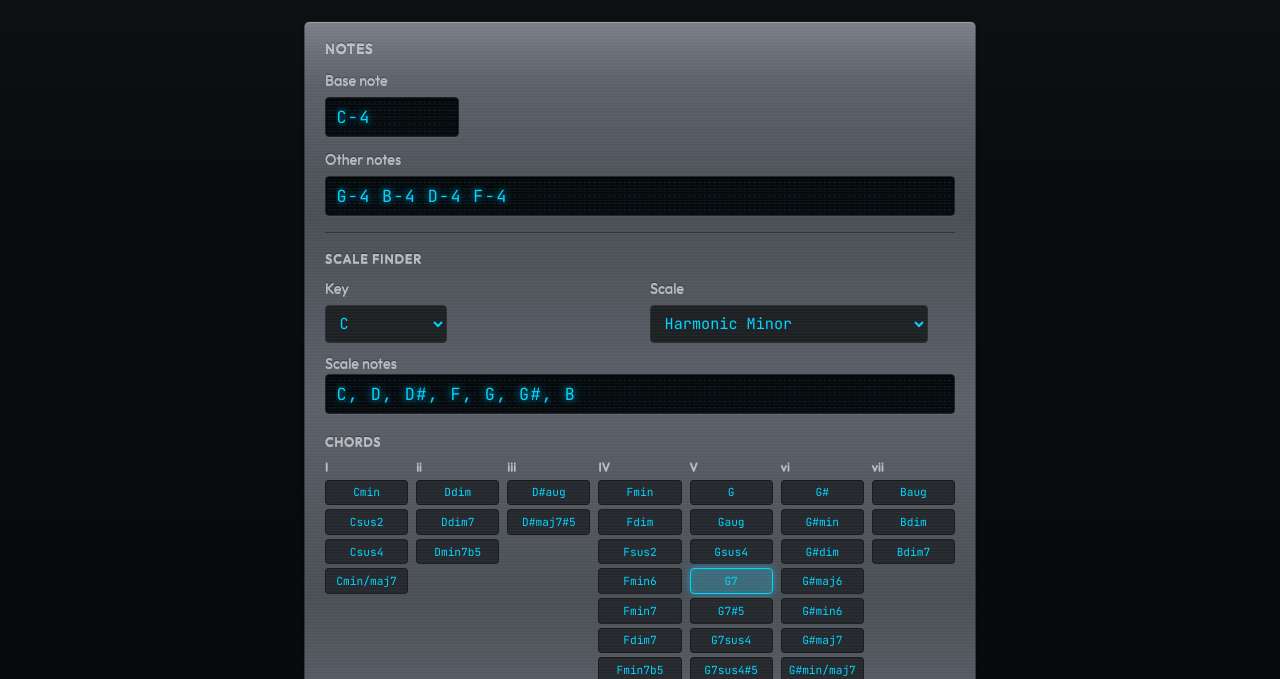
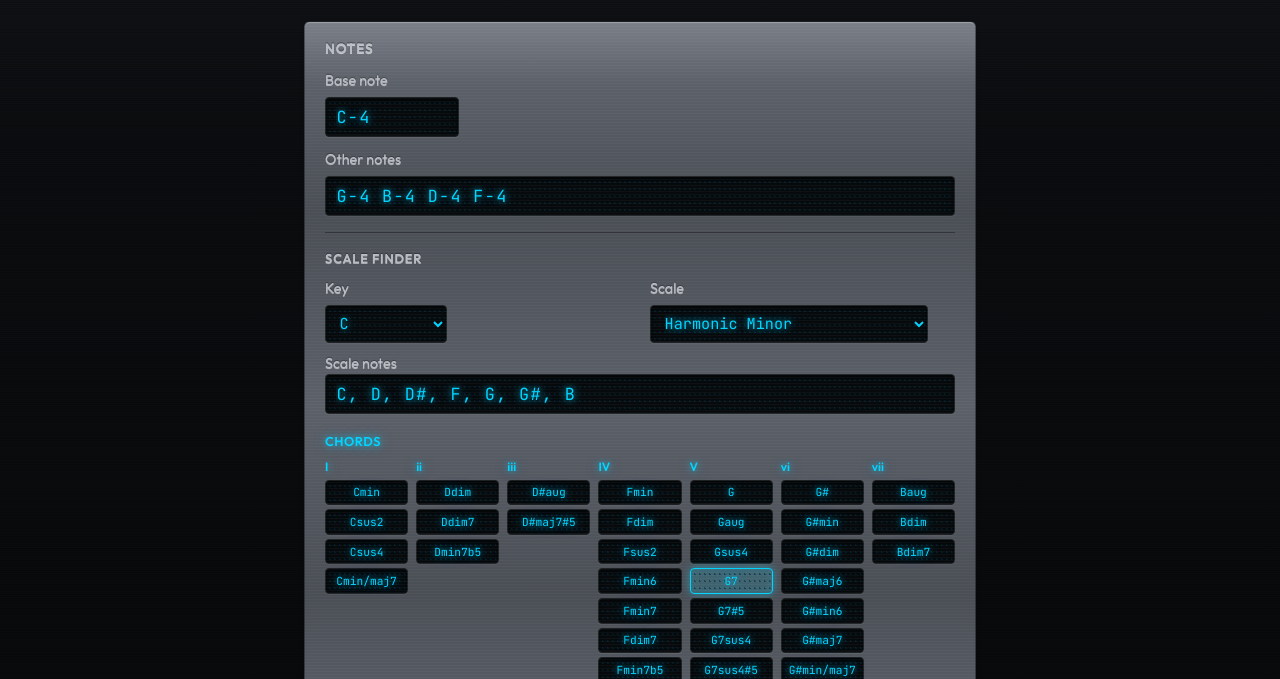
Before and after one commit to robcowell/psymachine_v.0.2_web, a website: page public/index.html in a window 1280 px wide. Both pictures are taken after a click on the button "G7". Shown: the part 121-800 px from the top of the page. Drawn offline with Linux system fonts and the light colour scheme; no server answers; a web font is replaced by a local one.

Commit message:
UI tweaks, mostly colour

```diff
--- a/public/styles.css
+++ b/public/styles.css
@@ -164,7 +164,7 @@ body::before {
     var(--steel-base) 92%,
     var(--steel-dark) 100%
   );
-  overflow: hidden;
+  overflow: visible;
 }
 
 .panel::after {
@@ -311,11 +311,30 @@ body::before {
   font-size: 0.95rem;
   padding: 0.4rem 0.6rem;
   min-width: 8em;
-  background: var(--steel-shadow);
-  border: 1px solid var(--steel-dark);
   border-radius: 4px;
+  border: 1px solid var(--steel-shadow);
   color: var(--led-blue);
+  text-shadow: 0 0 6px var(--led-glow), 0 0 12px var(--led-glow);
   cursor: pointer;
+  /* Match recessed dot-matrix style of base note / other text inputs */
+  background-color: #060a0c;
+  background-image:
+    radial-gradient(circle at center, var(--dot-matrix-unlit) 1px, transparent 1px);
+  background-size: var(--dot-matrix-grid);
+  background-position: 1px 2px;
+  box-shadow:
+    inset 0 2px 4px rgba(0,0,0,0.5),
+    inset 0 -1px 0 rgba(255,255,255,0.03),
+    0 1px 0 rgba(255,255,255,0.05);
+}
+
+.scale-finder select:focus {
+  outline: none;
+  box-shadow:
+    inset 0 2px 4px rgba(0,0,0,0.4),
+    inset 0 -1px 0 rgba(255,255,255,0.05),
+    0 1px 0 rgba(255,255,255,0.05),
+    0 0 0 2px var(--accent);
 }
 
 .scale-finder #scaleNotesDisplay {
@@ -323,14 +342,25 @@ body::before {
   margin-bottom: 0.6rem;
 }
 
+/* Scale finder text input: same recessed dot-matrix as base note (avoid faded look) */
+.scale-finder input[type="text"] {
+  background-color: #060a0c;
+  background-image:
+    radial-gradient(circle at center, var(--dot-matrix-unlit) 1px, transparent 1px);
+  background-size: var(--dot-matrix-grid);
+  background-position: 1px 2px;
+  color: var(--led-blue);
+  text-shadow: 0 0 6px var(--led-glow), 0 0 12px var(--led-glow);
+}
+
 .chord-grid-header {
   font-size: 0.8rem;
   font-weight: 600;
   text-transform: uppercase;
   letter-spacing: 0.04em;
-  color: var(--steel-shine);
+  color: var(--led-blue);
+  text-shadow: 0 0 6px var(--led-glow), 0 0 12px var(--led-glow);
   margin-bottom: 0.4rem;
-  text-shadow: 0 1px 0 rgba(255,255,255,0.5), 0 -1px 1px rgba(0,0,0,0.35);
 }
 
 .chord-grid {
@@ -352,40 +382,53 @@ body::before {
 .chord-column .roman {
   font-size: 0.75rem;
   font-weight: 600;
-  color: var(--steel-shine);
-  text-shadow: 0 1px 0 rgba(255,255,255,0.4);
+  color: var(--led-blue);
+  text-shadow: 0 0 6px var(--led-glow), 0 0 12px var(--led-glow);
 }
 
 .chord-btn {
   font-family: 'HD44780', var(--font-mono);
   font-size: 0.7rem;
   padding: 0.3rem 0.4rem;
-  background: var(--steel-inset);
-  border: 1px solid var(--bevel-dark);
   border-radius: 4px;
+  border: 1px solid var(--steel-shadow);
   color: var(--led-blue);
+  text-shadow: 0 0 6px var(--led-glow), 0 0 12px var(--led-glow);
   cursor: pointer;
   text-align: center;
   white-space: nowrap;
-  transition: background 0.15s, box-shadow 0.15s;
+  transition: box-shadow 0.15s;
+  /* Dot-matrix background like other inputs */
+  background-color: #060a0c;
+  background-image:
+    radial-gradient(circle at center, var(--dot-matrix-unlit) 1px, transparent 1px);
+  background-size: var(--dot-matrix-grid);
+  background-position: 1px 2px;
+  box-shadow:
+    inset 0 2px 4px rgba(0,0,0,0.5),
+    inset 0 -1px 0 rgba(255,255,255,0.03),
+    0 1px 0 rgba(255,255,255,0.05);
 }
 
 .chord-btn:hover {
-  background: var(--steel-mid);
-  box-shadow: inset 0 1px 0 rgba(255,255,255,0.08);
+  box-shadow:
+    inset 0 2px 4px rgba(0,0,0,0.4),
+    inset 0 -1px 0 rgba(255,255,255,0.05),
+    0 1px 0 rgba(255,255,255,0.05);
 }
 
 .chord-btn.selected {
-  background: rgba(0, 212, 255, 0.2);
   border-color: var(--led-blue);
   color: var(--led-blue);
+  text-shadow: 0 0 6px var(--led-glow), 0 0 12px var(--led-glow);
+  background-color: rgba(0, 212, 255, 0.15);
   box-shadow: 0 0 8px var(--led-glow), inset 0 0 8px rgba(0, 212, 255, 0.15);
 }
 
 .chord-info {
   font-size: 0.8rem;
-  color: var(--steel-highlight);
-  text-shadow: 0 1px 0 rgba(0,0,0,0.3);
+  color: var(--led-blue);
+  text-shadow: 0 0 6px var(--led-glow), 0 0 12px var(--led-glow);
   min-height: 1.2em;
 }
 
```
